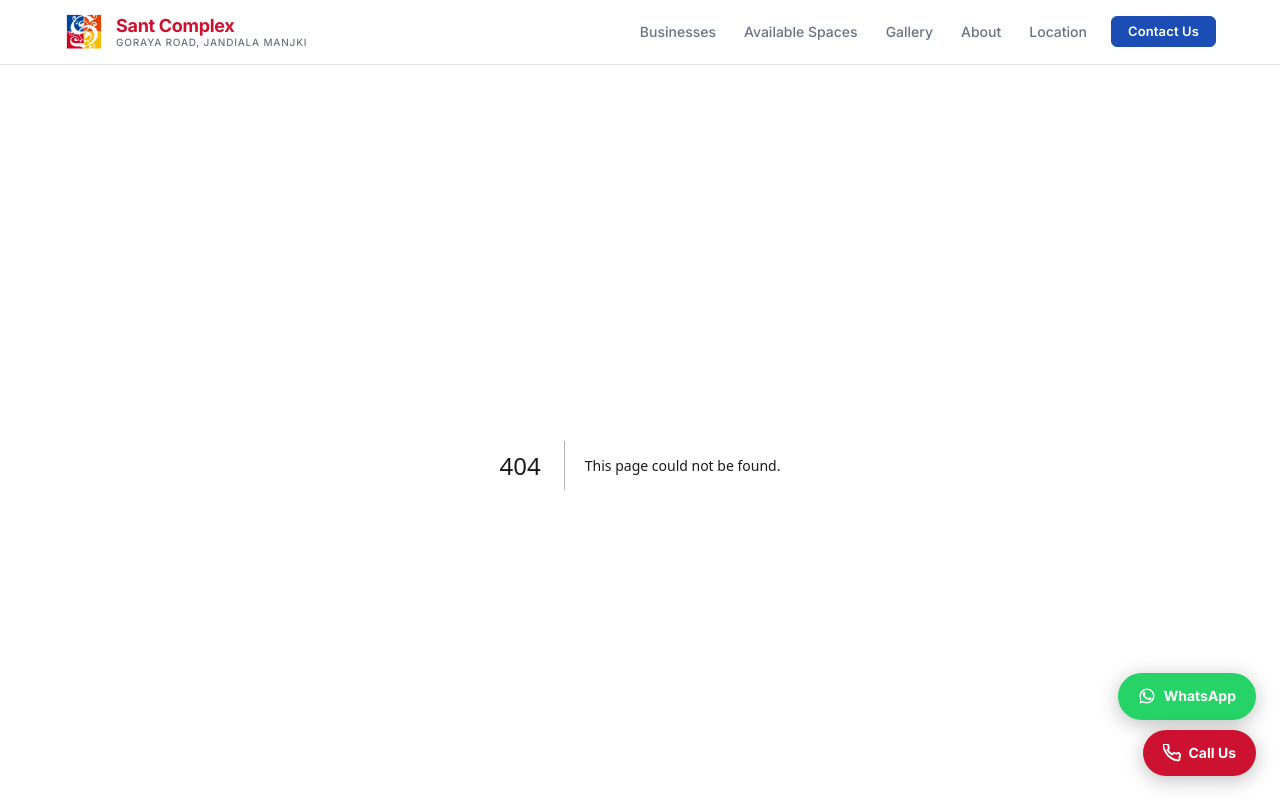
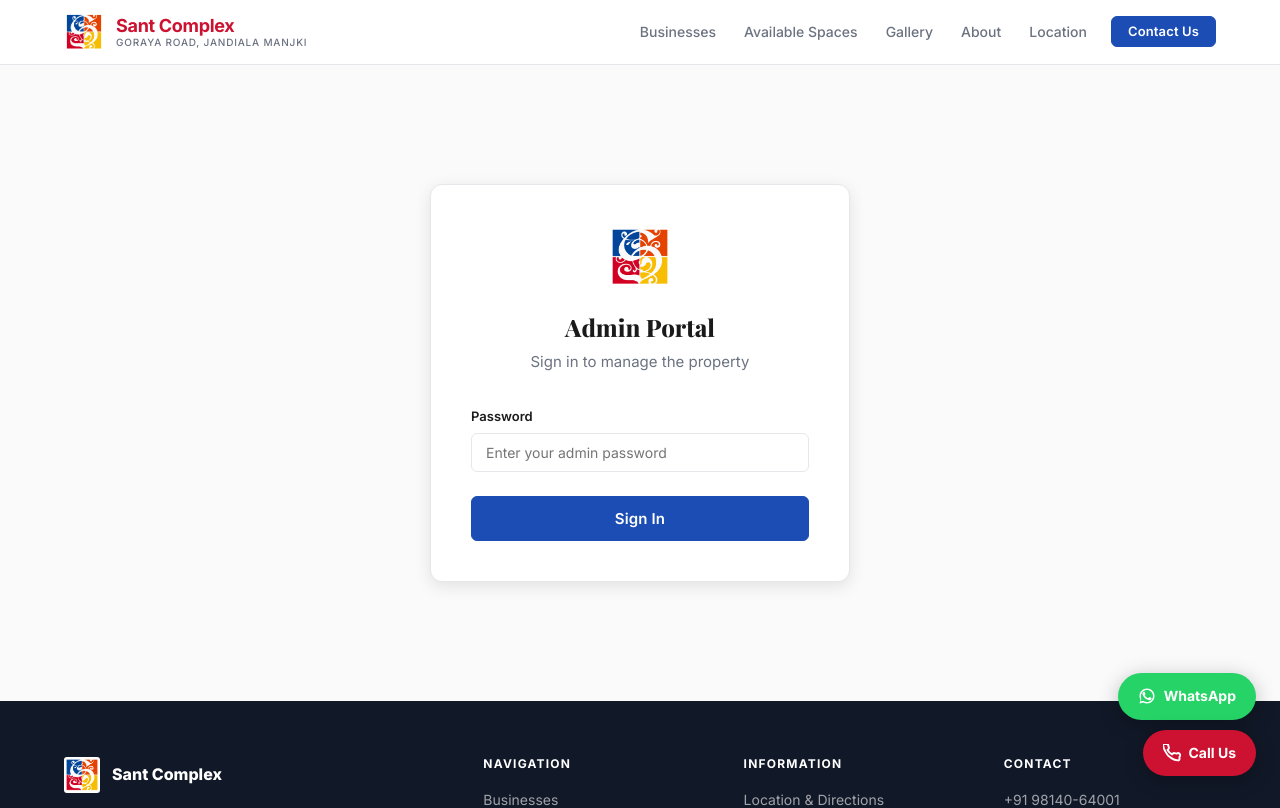
Before and after one commit to santcomplex/SantComplex, a Next.js app: page /login in a window 1280 px wide. Before the commit this address had no page. Shown: the top 808 px of the page. Built offline with nearby package versions, Linux system fonts and the light colour scheme.

Commit message:
Implement custom UI login page with secure cookies

```diff
--- /dev/null
+++ b/src/app/login/actions.ts
@@ -0,0 +1,24 @@
+'use server';
+
+import { cookies } from 'next/headers';
+import { redirect } from 'next/navigation';
+
+export async function loginAdmin(prevState: any, formData: FormData) {
+  const password = formData.get('password');
+  const ADMIN_PASSWORD = process.env.ADMIN_PASSWORD || 'santcomplex2026';
+
+  if (password === ADMIN_PASSWORD) {
+    const cookieStore = await cookies();
+    cookieStore.set('admin_token', 'authenticated', {
+      httpOnly: true,
+      secure: process.env.NODE_ENV === 'production',
+      sameSite: 'lax',
+      path: '/',
+      maxAge: 60 * 60 * 24 * 7, // 1 week
+    });
+
+    redirect('/admin');
+  } else {
+    return { error: 'Invalid password. Please try again.' };
+  }
+}
--- /dev/null
+++ b/src/app/login/page.tsx
@@ -0,0 +1,49 @@
+'use client';
+
+import { useActionState } from 'react';
+import { loginAdmin } from './actions';
+import Image from 'next/image';
+
+export default function LoginPage() {
+  const [state, formAction, pending] = useActionState(loginAdmin, null);
+
+  return (
+    <div style={{ minHeight: 'calc(100vh - 64px - 100px)', display: 'flex', alignItems: 'center', justifyContent: 'center', background: 'var(--bg)', padding: '40px 20px' }}>
+      <div style={{ background: 'var(--surface)', padding: '40px', borderRadius: 'var(--radius-lg)', boxShadow: 'var(--shadow-md)', width: '100%', maxWidth: '420px', border: '1px solid var(--border)' }}>
+        <div style={{ textAlign: 'center', marginBottom: '32px' }}>
+          <Image src="/logo.jpg" alt="Sant Complex" width={64} height={64} style={{ borderRadius: '8px', marginBottom: '16px', display: 'inline-block' }} />
+          <h1 style={{ fontSize: '24px', fontWeight: 800, fontFamily: "'Playfair Display', serif" }}>Admin Portal</h1>
+          <p style={{ color: 'var(--text-muted)', fontSize: '15px', marginTop: '8px' }}>Sign in to manage the property</p>
+        </div>
+
+        <form action={formAction}>
+          {state?.error && (
+            <div className="alert alert-error" style={{ marginBottom: '24px' }}>
+              {state.error}
+            </div>
+          )}
+
+          <div className="form-group" style={{ marginBottom: '24px' }}>
+            <label className="form-label">Password</label>
+            <input
+              type="password"
+              name="password"
+              className="form-input"
+              required
+              placeholder="Enter your admin password"
+            />
+          </div>
+
+          <button
+            type="submit"
+            className="btn btn-primary btn-lg"
+            style={{ width: '100%' }}
+            disabled={pending}
+          >
+            {pending ? 'Authenticating...' : 'Sign In'}
+          </button>
+        </form>
+      </div>
+    </div>
+  );
+}
```
Also changed, not shown: src/middleware.ts (+3 -18 lines).
